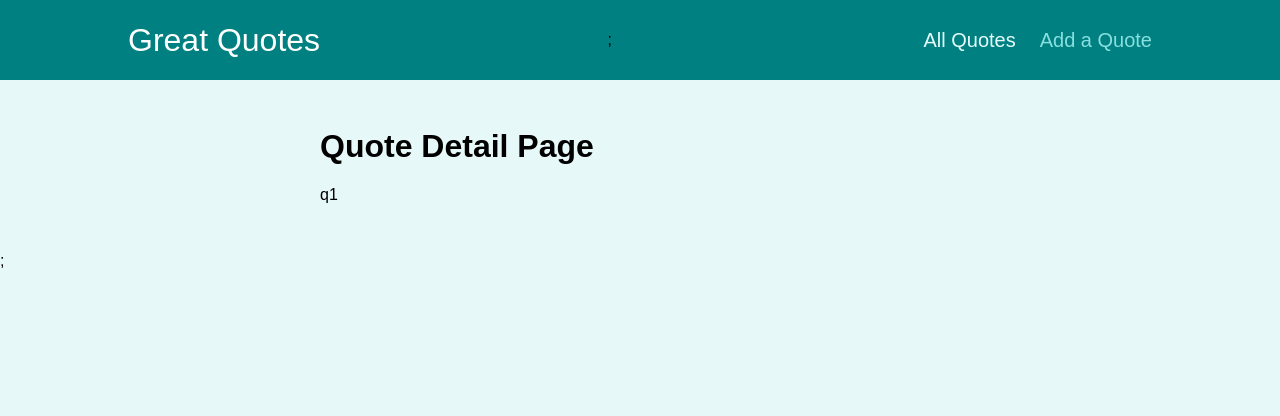
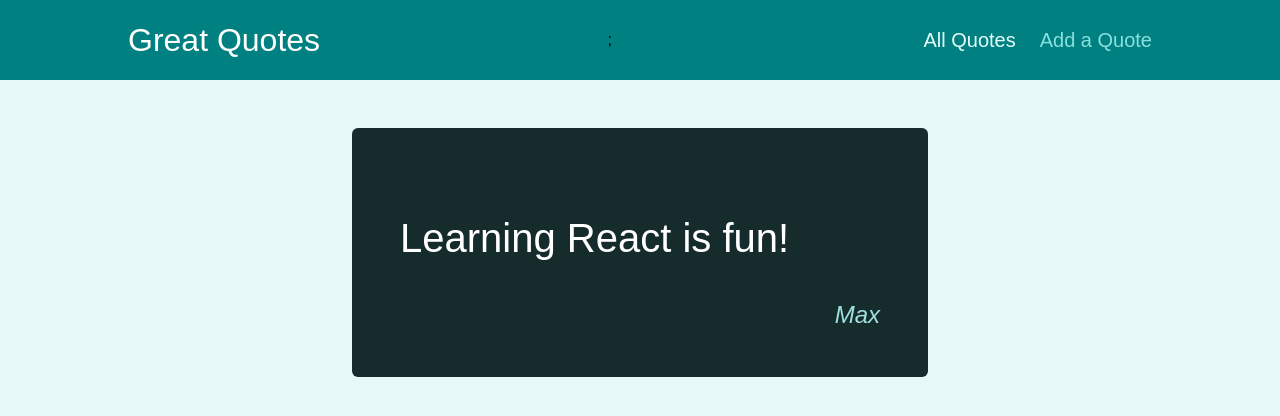
Before and after one commit to pfmnowak/react-router-quotes, a React (Create React App) app: page /quotes/q1 in a window 1280 px wide. Shown: the top 416 px of the page. Built offline with nearby package versions, Linux system fonts and the light colour scheme.

Commit message:
Add link to quote details, display quote detilas

```diff
--- a/src/components/pages/QuoteDetail.js
+++ b/src/components/pages/QuoteDetail.js
@@ -1,12 +1,32 @@
 import React from "react";
 import { Outlet, useParams } from "react-router-dom";
+import HighlightedQuote from "../quotes/HighlightedQuote";
+
+const DUMMY_QUOTES = [
+  {
+    id: "q1",
+    author: "Max",
+    text: "Learning React is fun!",
+  },
+  {
+    id: "q2",
+    author: "Mik",
+    text: "Learning React is great!",
+  },
+];
 
 const QuoteDetail = () => {
   const params = useParams();
+
+  const quote = DUMMY_QUOTES.find((quote) => quote.id === params.quoteId);
+
+  if (!quote) {
+    return <p>No quote found!</p>;
+  }
+
   return (
     <>
-      <h1>Quote Detail Page</h1>
-      <p>{params.quoteId}</p>
+      <HighlightedQuote {...quote} />
 
       <Outlet />
     </>
--- a/src/components/quotes/QuoteItem.js
+++ b/src/components/quotes/QuoteItem.js
@@ -1,4 +1,5 @@
-import classes from './QuoteItem.module.css';
+import { Link } from "react-router-dom";
+import classes from "./QuoteItem.module.css";
 
 const QuoteItem = (props) => {
   return (
@@ -9,9 +10,9 @@
         </blockquote>
         <figcaption>{props.author}</figcaption>
       </figure>
-      <a className='btn'>
+      <Link className="btn" to={`/quotes/${props.id}`}>
         View Fullscreen
-      </a>
+      </Link>
     </li>
   );
 };
```
